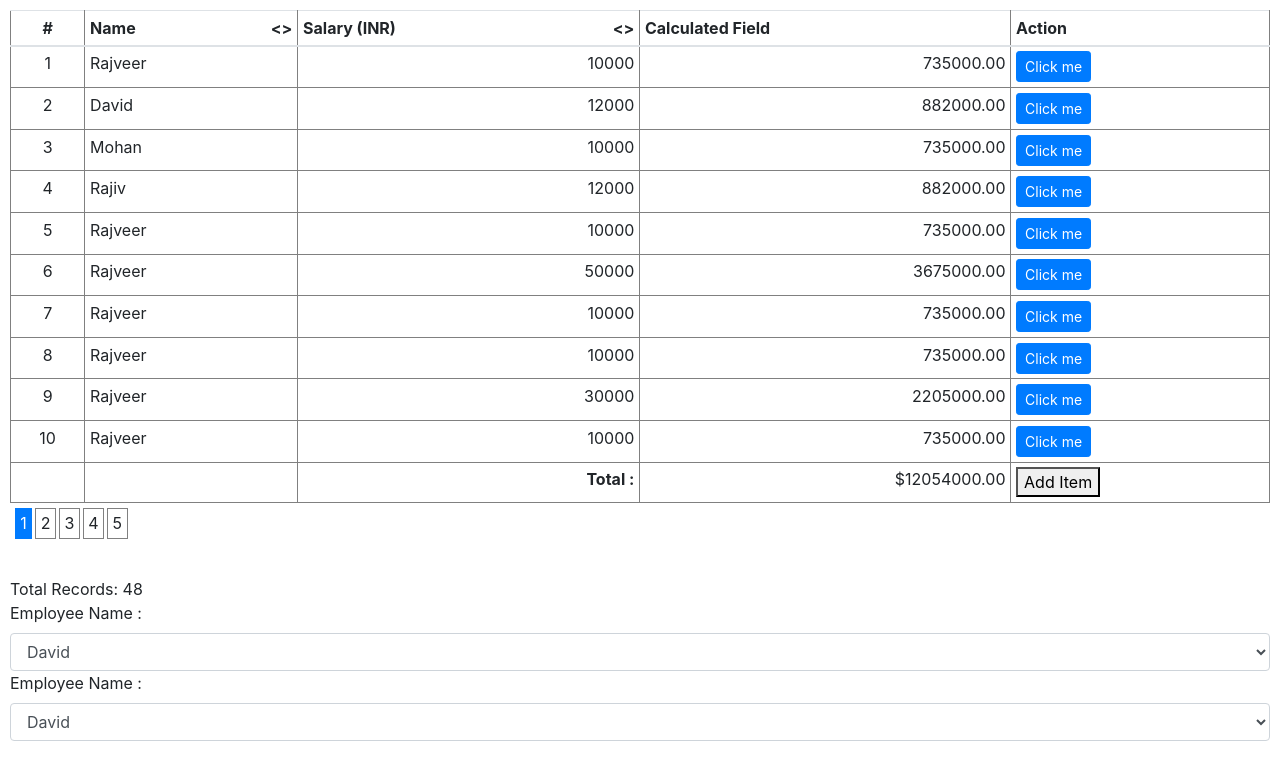
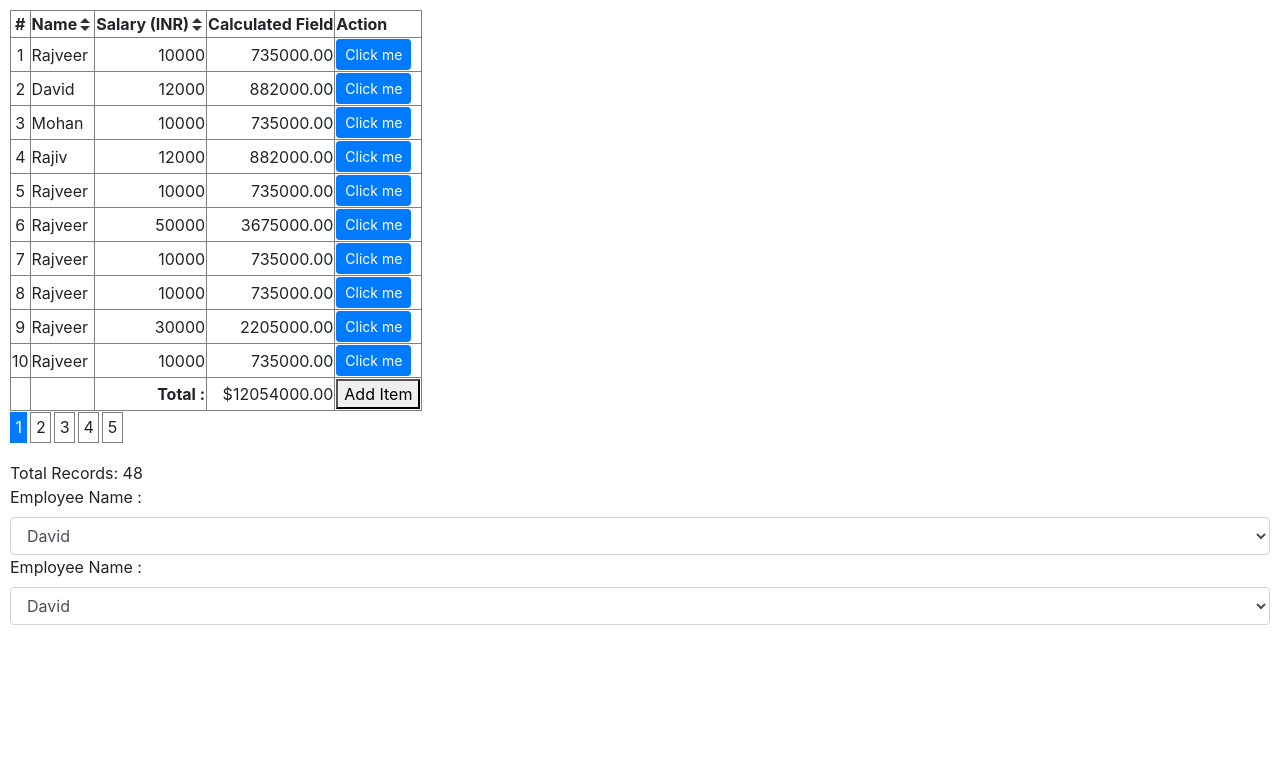
Before and after one commit to rajveersinghsaini-code/aspnet-web-controls, a React (Create React App) app: page / in a window 1280 px wide. Shown: the top 780 px of the page. Built offline with nearby package versions, Linux system fonts and the light colour scheme.

Commit message:
Fix sorting icons

```diff
--- a/src/App.js
+++ b/src/App.js
@@ -89,15 +89,13 @@ function App() {
         id="grdHelloWorld"
         dataSource={sampleDataSource}
         emptyDataText="no data"
-        width={500}
         allowPaging={true}
         allowSorting={true}
         showFooter={true}
         onRowDataBound={onRowDataBound}
-        initialValuesOnEvents={() => {
+        initializeValuesOnEvents={() => {
           _totalSalary = 0;
         }}
-        className="table table-sm "
       >
         <Columns>
           <BoundField
@@ -105,14 +103,12 @@ function App() {
             dataField="Id"
             sortExpression="Id"
             visible={false}
-            headerCssClass="thead-dark"
           />
           <BoundField
             headerText="Name"
             dataField="Name"
             sortExpression="Name"
             accessibleHeaderText="hello world"
-            headerCssClass="thead-dark"
           />
           <BoundField
             headerText="Salary (INR)"
@@ -121,7 +117,6 @@ function App() {
             itemStyle={{ textAlign: "right" }}
             footerExpression={() => <b>Total :</b>}
             footerStyle={{ textAlign: "right" }}
-            headerCssClass="thead-dark"
           />
           <BoundField
             headerText="Calculated Field"
@@ -129,11 +124,9 @@ function App() {
             itemStyle={{ textAlign: "right" }}
             footerExpression={() => `$${_totalSalary.toFixed(2)}`}
             footerStyle={{ textAlign: "right" }}
-            headerCssClass="thead-dark"
           />
           <BoundField
             headerText="Action"
-            headerCssClass="thead-dark"
             dataExpression={(objRow) => (
               <button
                 className="btn btn-sm  btn-primary"
--- a/src/GridView/GridView.jsx
+++ b/src/GridView/GridView.jsx
@@ -1,6 +1,6 @@
 import classnames from "classnames";
 import PropTypes from "prop-types";
-import React, { Component } from "react";
+import React, { Component, Fragment } from "react";
 import {
   TABLE_CLASS,
   TABLE_SORT_ASCENDING,
@@ -157,7 +157,11 @@ export default class GridView extends Component {
       dataSource,
     } = this.props;
     const _showHeader = showHeader && dataSource.length > 0 ? true : false;
-    const sortStyle = { textDecoration: "none", cursor: "pointer" };
+    const sortStyle = {
+      textDecoration: "none",
+      cursor: "pointer",
+      display: "table-cell",
+    };
     return (
       (_showHeader || showHeaderWhenEmpty) &&
       dataFieldNames.map((child, index) => {
@@ -175,10 +179,10 @@ export default class GridView extends Component {
             >
               {child.headerText}
               {allowSorting && child.sortExpression && (
-                <span style={{ float: "right" }}>
-                  <a
-                    style={sortStyle}
-                    title="Sort ascending order"
+                <span className="wc-table--sorting-container">
+                  <ul>
+                    <li
+                      title="Sort ascending"
                       onClick={() =>
                         this.setSortExpression(
                           child.sortExpression,
@@ -186,11 +190,10 @@ export default class GridView extends Component {
                         )
                       }
                     >
-                    {"<"}
-                  </a>
-                  <a
-                    style={sortStyle}
-                    title="Sort descending order"
+                      <i className="wc-icons--arrow-up"></i>
+                    </li>
+                    <li
+                      title="Sort descending"
                       onClick={() =>
                         this.setSortExpression(
                           child.sortExpression,
@@ -198,8 +201,9 @@ export default class GridView extends Component {
                         )
                       }
                     >
-                    {">"}
-                  </a>
+                      <i className="wc-icons--arrow-down"></i>
+                    </li>
+                  </ul>
                 </span>
               )}
             </GridHeaderCell>
@@ -332,11 +336,14 @@ export default class GridView extends Component {
       showTotalRows,
       alternatingRowStyle,
       onRowDataBound,
-      initialValuesOnEvents,
+      initializeValuesOnEvents,
       ...elementProps
     } = this.props;
-    if (initialValuesOnEvents && typeof initialValuesOnEvents === "function") {
-      initialValuesOnEvents();
+    if (
+      initializeValuesOnEvents &&
+      typeof initializeValuesOnEvents === "function"
+    ) {
+      initializeValuesOnEvents();
     }
     const { internalDataSource } = this.state;
     const totalRows = dataSource.length;
@@ -454,7 +461,7 @@ GridView.propTypes = {
   showRowNumbers: PropTypes.bool,
   showTotalRows: PropTypes.bool,
   alternatingRowStyle: PropTypes.object,
-  initialValuesOnEvents: PropTypes.func,
+  initializeValuesOnEvents: PropTypes.func,
 };
 GridView.defaultProps = {
   allowPaging: false,
@@ -478,6 +485,6 @@ GridView.defaultProps = {
   showRowNumbers: true,
   showTotalRows: true,
   alternatingRowStyle: null,
-  initialValuesOnEvents: null,
+  initializeValuesOnEvents: null,
 };
 GridView.displayName = "GridView";
--- a/src/GridView/WebControls.css
+++ b/src/GridView/WebControls.css
@@ -1,33 +1,8 @@
-.wc-table {
-  border-collapse: collapse;
-}
-.wc-table thead {
-  -webkit-box-shadow: none;
-  box-shadow: none;
-}
-.wc-table thead th {
-  cursor: auto;
-  background: #f9fafb;
-  text-align: inherit;
-  color: rgba(0, 0, 0, 0.87);
-  padding: 0.35em 0.225em;
-  vertical-align: inherit;
-  font-weight: 700;
-  border-bottom: 3px solid rgba(34, 36, 38, 0.1);
-}
-.wc-table.bordered {
-  border: solid 1px;
-}
-
-.wc-table.bordered tr td {
-  border: solid 1px;
-}
-
-.wc-table.cell-hide {
+.wc-table--cell-hide {
   display: none !important;
   visibility: hidden !important;
 }
-.wc-table.cell-show {
+.wc-table--cell-show {
   display: table-cell !important;
   visibility: visible !important;
 }
@@ -42,3 +17,33 @@
   text-align: center;
   vertical-align: middle;
 }
+
+.wc-table--sorting-container {
+  float: right;
+  padding: 6px 3px 0px 3px;
+}
+.wc-table--sorting-container > ul {
+  list-style: none;
+  margin: auto;
+  padding: 0;
+}
+.wc-table--sorting-container > ul > li {
+  cursor: pointer;
+}
+.wc-table--sorting-container > ul > li:last-child {
+  margin-top: 3px;
+}
+.wc-icons--arrow-up::after {
+  content: " ";
+  display: block;
+  border-style: solid;
+  border-width: 0 5px 5px 5px;
+  border-color: transparent transparent #333 transparent;
+}
+.wc-icons--arrow-down::after {
+  content: " ";
+  display: block;
+  border-style: solid;
+  border-width: 5px 5px 0 5px;
+  border-color: #333 transparent transparent transparent;
+}
--- a/src/private/Constants.js
+++ b/src/private/Constants.js
@@ -3,8 +3,8 @@ export const TABLE_CLASS = null; // "wc-table";
 export const TABLE_BODY_ROW_CLASS = null; //"wc-table--row";
 export const TABLE_BODY_CELL_CLASS = null; //"wc-table--cell";
 export const TABLE_BODY_HEADER_CLASS = null; //"wc-table--header";
-export const TABLE_CELL_HIDE_CLASS = "cell-hide";
-export const TABLE_CELL_SHOW_CLASS = "cell-show";
+export const TABLE_CELL_HIDE_CLASS = "wc-table--cell-hide";
+export const TABLE_CELL_SHOW_CLASS = "wc-table--cell-show";
 export const ROW_NUMBER_COLUMN_KEY = "wc-rownumber";
 export const EXPANDABLE_COLUMN_KEY = "wc-expandable-toggle";
 export const SELECTABLE_COLUMN_KEY = "wc-selectable";
```
Lines whose indentation alone changed are shown as unchanged.
